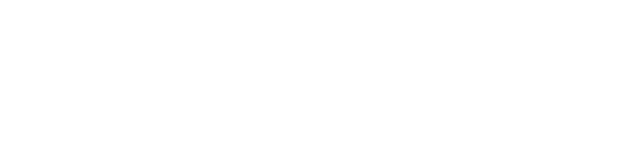
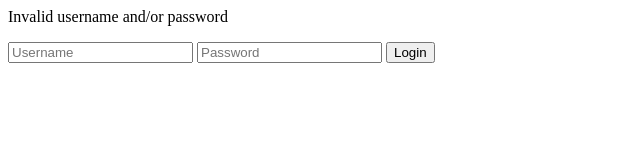
Before and after one commit to deepbhut22/class-project, a plain HTML site: page login_page.html in a window 1280 px wide. Shown: the whole page, without its empty margins (0-640 px from the left). Drawn offline with Linux system fonts and the light colour scheme.

Commit message:
about_us added

```diff
--- a/login_page.html
+++ b/login_page.html
@@ -3,6 +3,17 @@
 
     </head>
     <body>
+        <div id="login-error-msg-holder">
+            <p id="login-error-msg">Invalid username <span id="error-msg-second-line">and/or password</span></p>
+          </div>
 
+          <form id="login-form">
+            <input type="text" name="username" id="username-field" class="login-form-field" placeholder="Username">
+            <input type="password" name="password" id="password-field" class="login-form-field" placeholder="Password">
+            <input type="submit" value="Login" id="login-form-submit">
+          </form>
+          <script>
+
+          </script>
     </body>
 </html>
```
Also changed, not shown: about_us.html (added, +8 -0 lines).
